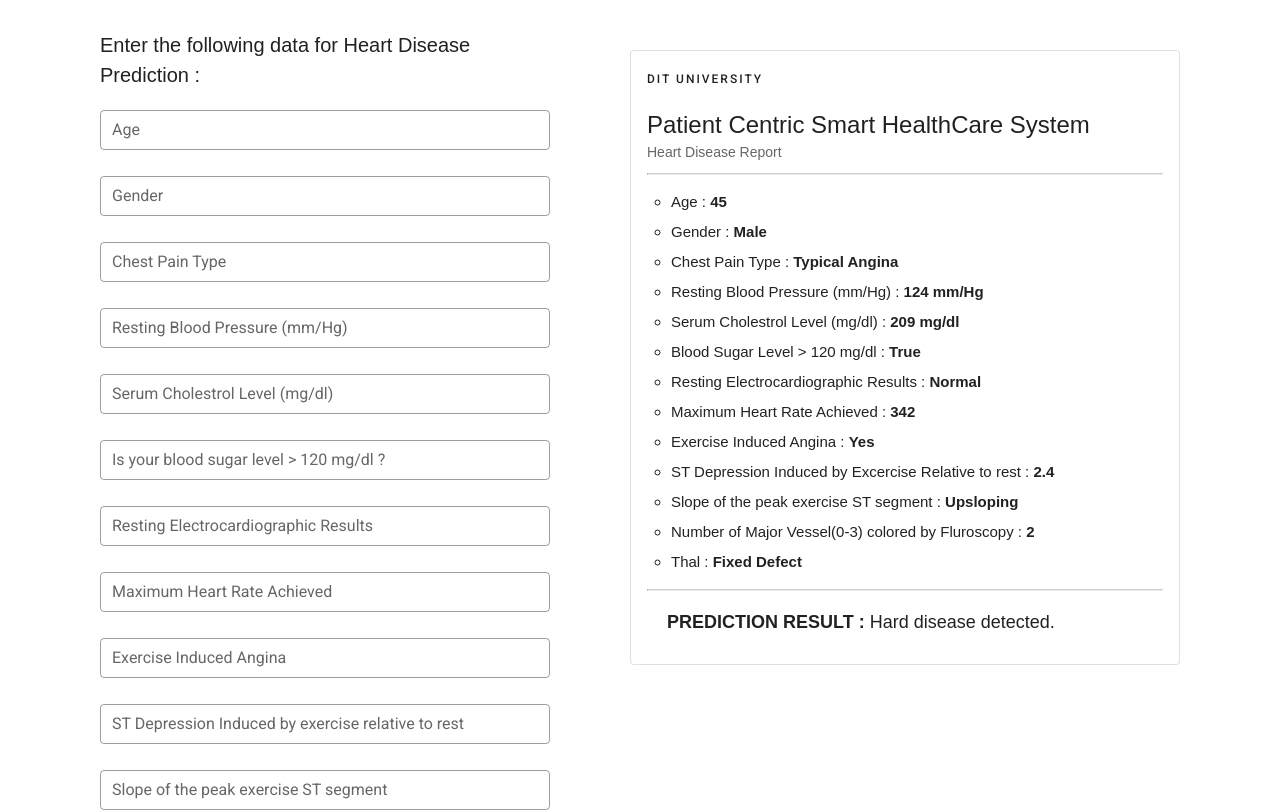
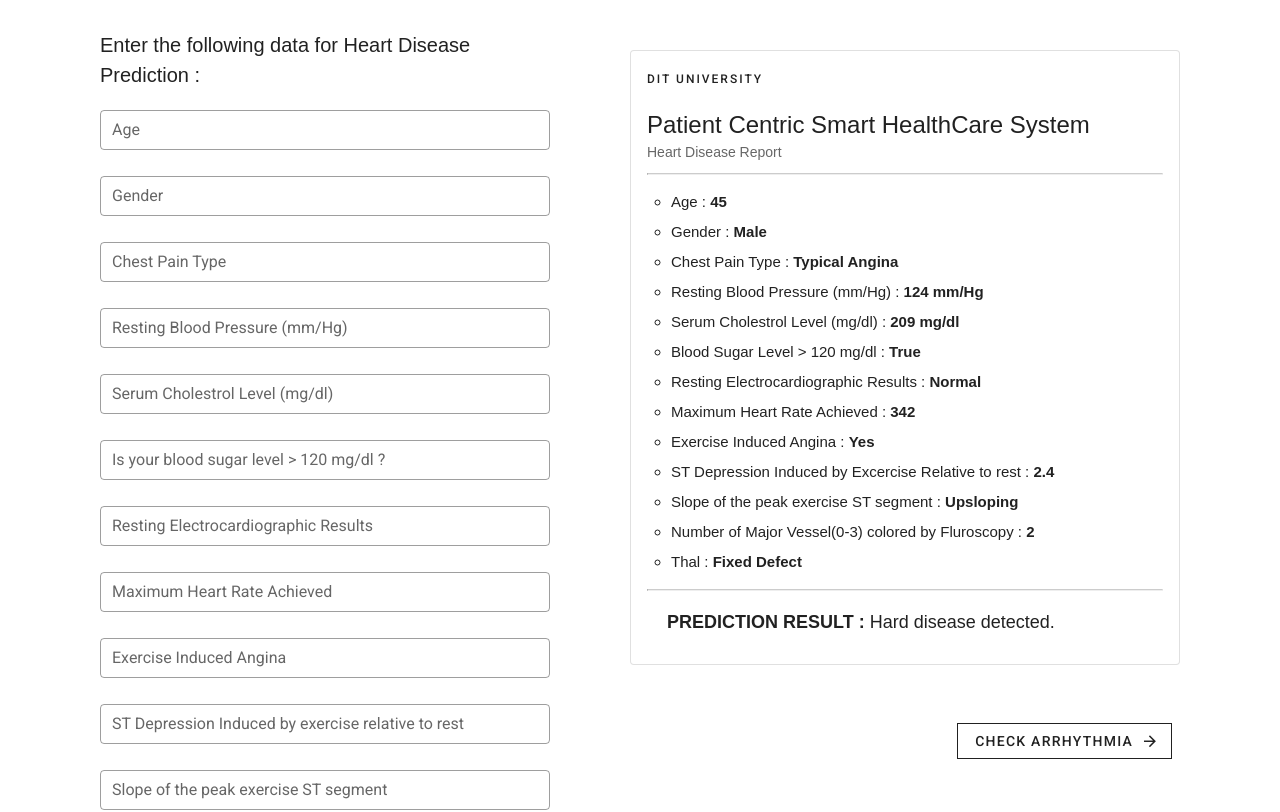
Before and after one commit to gcjordi/Patient-Centric-Smart-HealthCare-Application, a Vue app: page /#/test in a window 1280 px wide. Shown: the top 812 px of the page. Built offline with nearby package versions, Linux system fonts and the light colour scheme; a web font is replaced by a local one.

Commit message:
Added Conditional button

```diff
--- a/src/components/TestPage.vue
+++ b/src/components/TestPage.vue
@@ -1,10 +1,11 @@
 <template>
-  <div>
+  <div style="background-color: #fff;">
     <div class="right_div">
       <v-card
         class="mx-auto"
         max-width="550"
-        outlined>
+        outlined
+        style="margin-bottom: 50px;">
         <v-list-item>
           <v-list-item-content>
             <div class="overline mb-4">DIT UNIVERSITY</div>
@@ -34,6 +35,10 @@
           </v-list-item-content>
         </v-list-item>
       </v-card>
+      <v-btn style="float: right;" v-if="show_button" class="ma-2"
+         tile outlined>
+         CHECK ARRHYTHMIA <v-icon right>mdi-arrow-right</v-icon>
+      </v-btn>
     </div>
     <div class="left_div">
       <h1>Enter the following data for Heart Disease Prediction : </h1>
@@ -148,6 +153,8 @@
     name: 'TestPage',
 
     data: () => ({
+      show_button: true,
+      result_int: 1,
       result: 'Hard disease detected.',
       age: 45,
       gender: 'Male',
```
